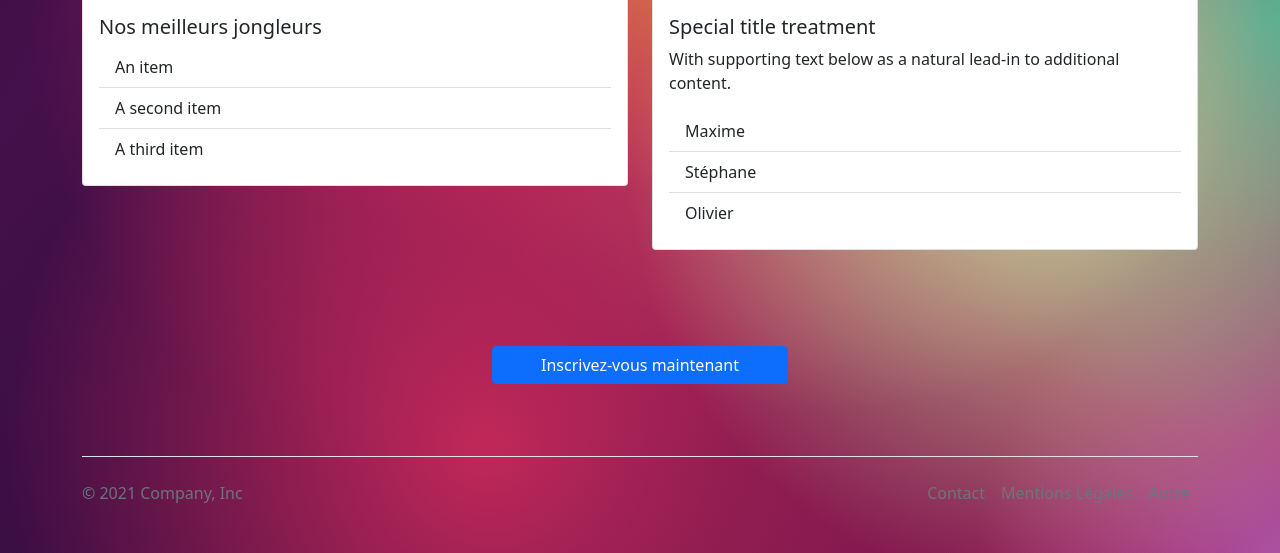
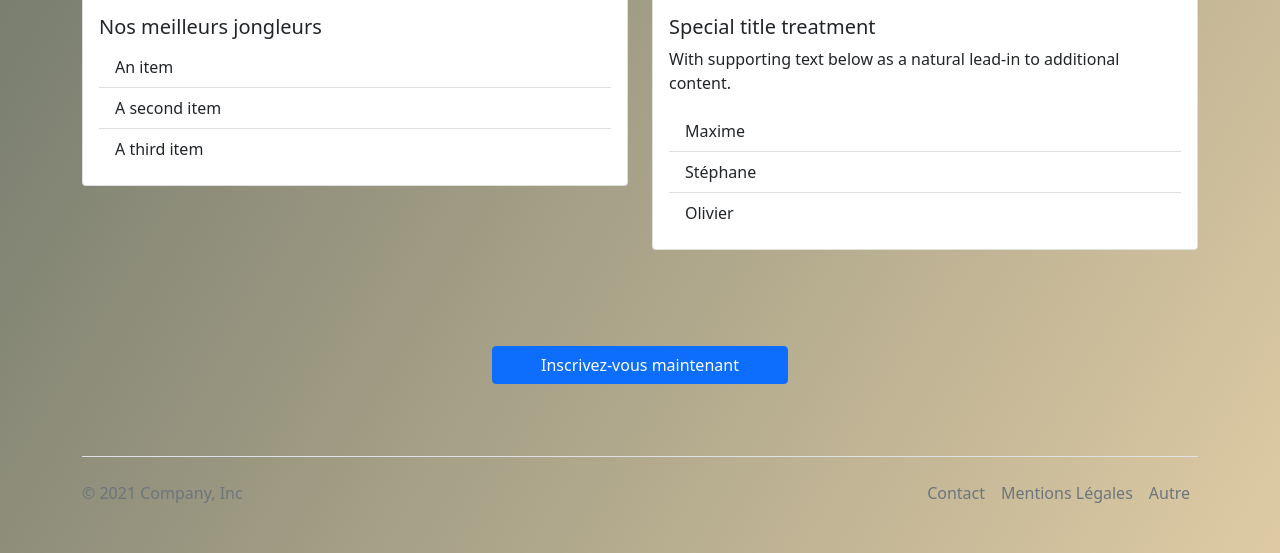
Before and after one commit to StHucher/easy-sports-tests, a PHP site: page /homepage.html in a window 1280 px wide. Shown: the part 1580-2133 px from the top of the page. Run offline with PHP 8.4, Linux system fonts and the light colour scheme; some libraries are stand-ins or nearby versions.

Commit message:
background color updated

```diff
--- a/assets/css/style.css
+++ b/assets/css/style.css
@@ -8,19 +8,15 @@
 body {
     min-height: 100vh;
     background:
-		radial-gradient(300px circle at 73% 60%, rgba(69,28,84,.8),rgba(69,28,84,0)),
-		radial-gradient(280px circle at 52% 70%, rgba(220,123,67,.95),rgba(220,123,67,0)),
-		radial-gradient(421px circle at 82% 82%, rgba(197,197,145,.95),rgba(197,197,145,0)),
-		radial-gradient(450px circle at 42% 65%, rgba(192,40,89,1),rgba(192,40,89,0)),
-		radial-gradient(480px circle at 40% 75%, rgba(192,40,89,1),rgba(192,40,89,0)),
-		radial-gradient(480px circle at 38% 95%, rgba(192,40,89,1),rgba(192,40,89,0)),
-		radial-gradient(435px circle at 65% 73%, rgba(235,188,143, 1), rgba(235,188,143, 0)),
-		radial-gradient(850px circle at right top, rgba(147,17,87, 1), rgba(147,17,87, .9), rgba(209,64,97,.4), rgba(209,64,97,0)),
-		radial-gradient(422px circle at right 75%, rgba(35,173,149, .95), rgba(35,173,149, 0)),
-		radial-gradient(350px circle at right 50%, rgba(204,116,96,1), rgba(204,116,96,0)),
-		radial-gradient(300px circle at right bottom, rgba(169,82,160, 1),  rgba(169,82,160, 0)),
-		linear-gradient(to right bottom, rgba(71,17,77, 0), rgba(71,17,77, 0.95) 40%, rgba(71,17,77, 0.5) 60%, rgba(71,17,77, 0)),
-		linear-gradient(to right, #1c062d, #b8205d);
+    linear-gradient(
+        to bottom right,
+        #3e5151, #decba4
+        /* #636363, #a2ab58 */
+      );
+
+    /* background-image: url("team.jpg");
+    background-position: right;
+    background-repeat: no-repeat; */
 }
 
 
@@ -50,13 +46,13 @@ body {
     /*  */transform: translate(-50%, -50%);
 }
 
-.resultblock:hover{
-    transform:scale(1.05);
-
-}
-
+/*change the cursor to pointer*/
 .resultblock {
     transition: all 0.2s ease;
     cursor: pointer;
+}
 
+/*transform effect with hover on the resultblock*/
+.resultblock:hover{
+    transform:scale(1.05);
 }
```
Also changed, not shown: player_home.html (renamed from player_accueil.html, +22 -12 lines), assets/images/backgroundProfilJoueur.jpg (deleted), assets/images/background_profil_joueur.png (added).
